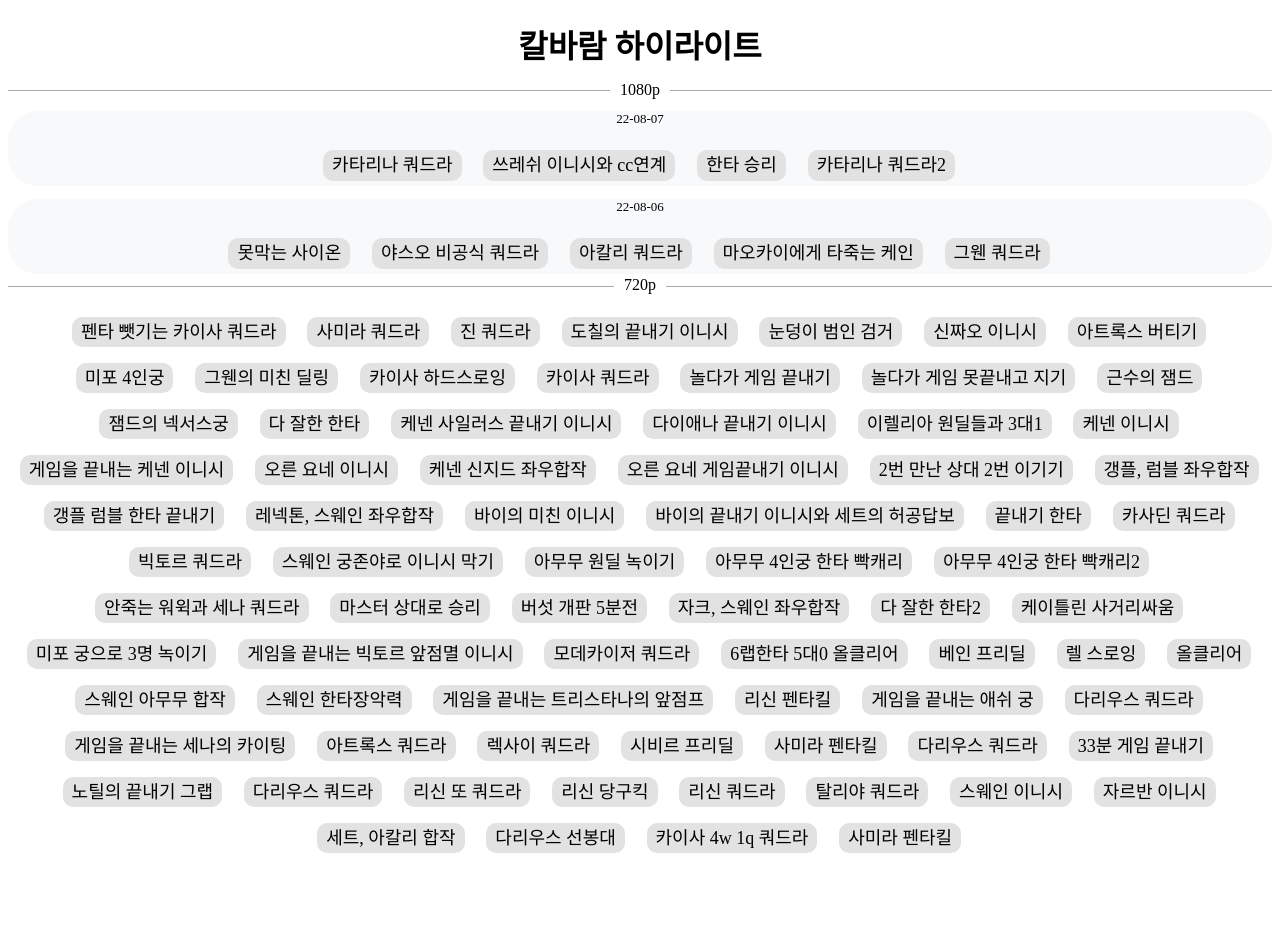
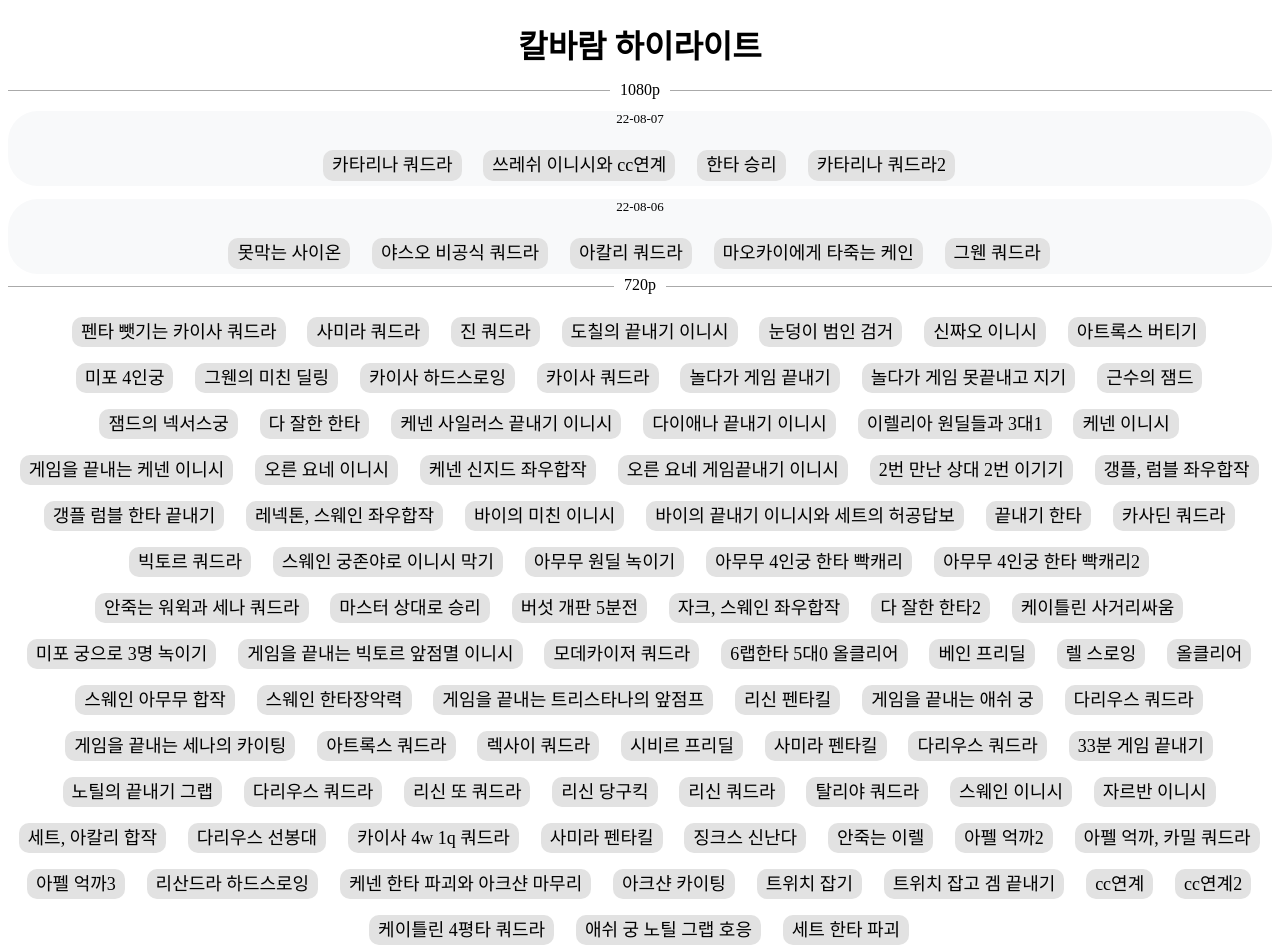
Before and after one commit to DANCIINGQUEEN/lolmadmovie, a React (Create React App) app: page / in a window 1280 px wide. Shown: the top 952 px of the page. Before the commit the page ends 867 px from the top, so only its background shows below. Built offline with nearby package versions, Linux system fonts and the light colour scheme.

Commit message:
5th commit

```diff
--- a/src/VideoLink.js
+++ b/src/VideoLink.js
@@ -335,6 +335,66 @@ function VideoLink() {
         L75: {
             title: "사미라 펜타킬",
             link: "https://www.youtube.com/watch?v=2sDxB4rlm0M"
+        },
+        L76: {
+            title: "징크스 신난다",
+            link: "https://www.youtube.com/watch?v=1ck68mN8U58"
+        },
+        L77: {
+            title: "안죽는 이렐",
+            link: "https://www.youtube.com/watch?v=jLLfPbrKnCw"
+        },
+        L78: {
+            title: "아펠 억까2",
+            link: "https://www.youtube.com/watch?v=az_hPkUHbq0"
+        },
+        L79: {
+            title: "아펠 억까, 카밀 쿼드라",
+            link: "https://www.youtube.com/watch?v=EG-wJc9Dgl4"
+        },
+        L80: {
+            title: "아펠 억까3",
+            link: "https://www.youtube.com/watch?v=wxbW7uagMVw"
+        },
+        L81: {
+            title: "리산드라 하드스로잉",
+            link: "https://www.youtube.com/watch?v=SidvPn8CsNk"
+        },
+        L82: {
+            title: "케넨 한타 파괴와 아크샨 마무리",
+            link: "https://www.youtube.com/watch?v=8MxwSz7GpxE"
+        },
+        L83: {
+            title: "아크샨 카이팅",
+            link: "https://www.youtube.com/watch?v=D-raXf-gGZ0"
+        },
+        L84: {
+            title: "트위치 잡기",
+            link: "https://www.youtube.com/watch?v=YVikkZ18kJY"
+        },
+        L85: {
+            title: "트위치 잡고 겜 끝내기",
+            link: "https://www.youtube.com/watch?v=1jwvvw8Mls0"
+        },
+        L86: {
+            title: "cc연계",
+            link: "https://www.youtube.com/watch?v=-9_WaBU53dM"
+        },
+        L87: {
+            title: "cc연계2",
+            link: "https://www.youtube.com/watch?v=mNRypeh5PlM"
+        },
+        L88: {
+            title: "케이틀린 4평타 쿼드라",
+            link: "https://www.youtube.com/watch?v=uiismCTTopM"
+        },
+        L89: {
+            title: "애쉬 궁 노틸 그랩 호응",
+            link: "https://www.youtube.com/watch?v=ecm_VOE9HVU"
+        },
+        L90: {
+            title: "세트 한타 파괴",
+            link: "https://www.youtube.com/watch?v=gIKOfj4ekfs"
         }
 
     }
```
